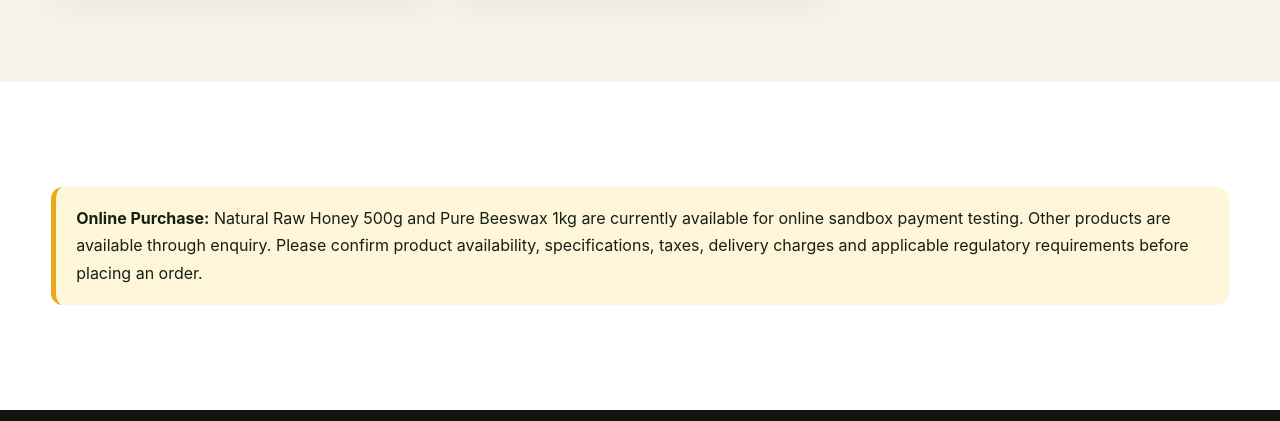
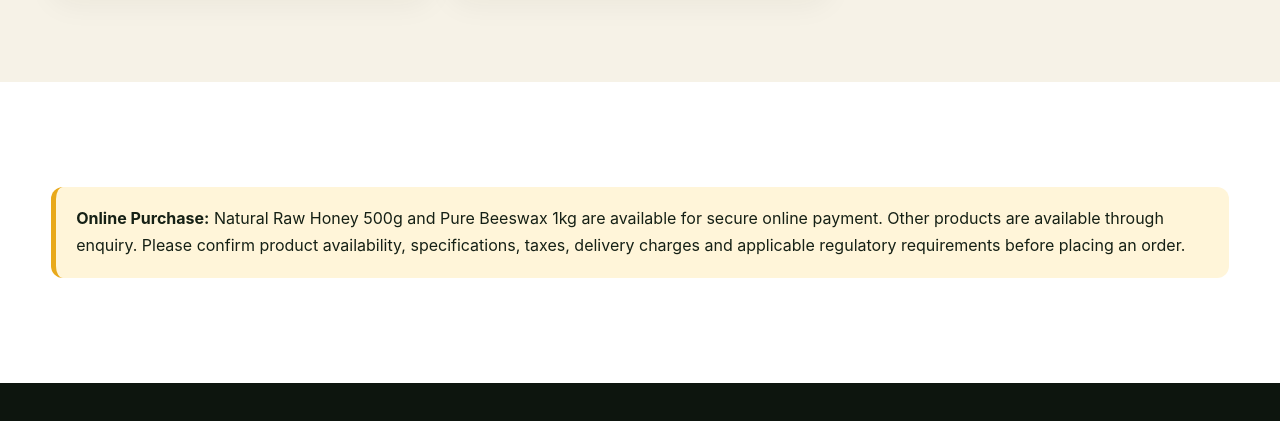
Before and after one commit to arpit-ae/kanish, a plain HTML site: page products.html in a window 1280 px wide. Shown: the part 2255-2676 px from the top of the page. Drawn offline with Linux system fonts and the light colour scheme.

Commit message:
Update online payment copy

```diff
--- a/products.html
+++ b/products.html
@@ -470,7 +470,7 @@
       <strong>Online Purchase:</strong>
 
       Natural Raw Honey 500g and Pure Beeswax 1kg
-      are currently available for online sandbox payment testing.
+      are available for secure online payment.
 
       Other products are available through enquiry.
 
```
